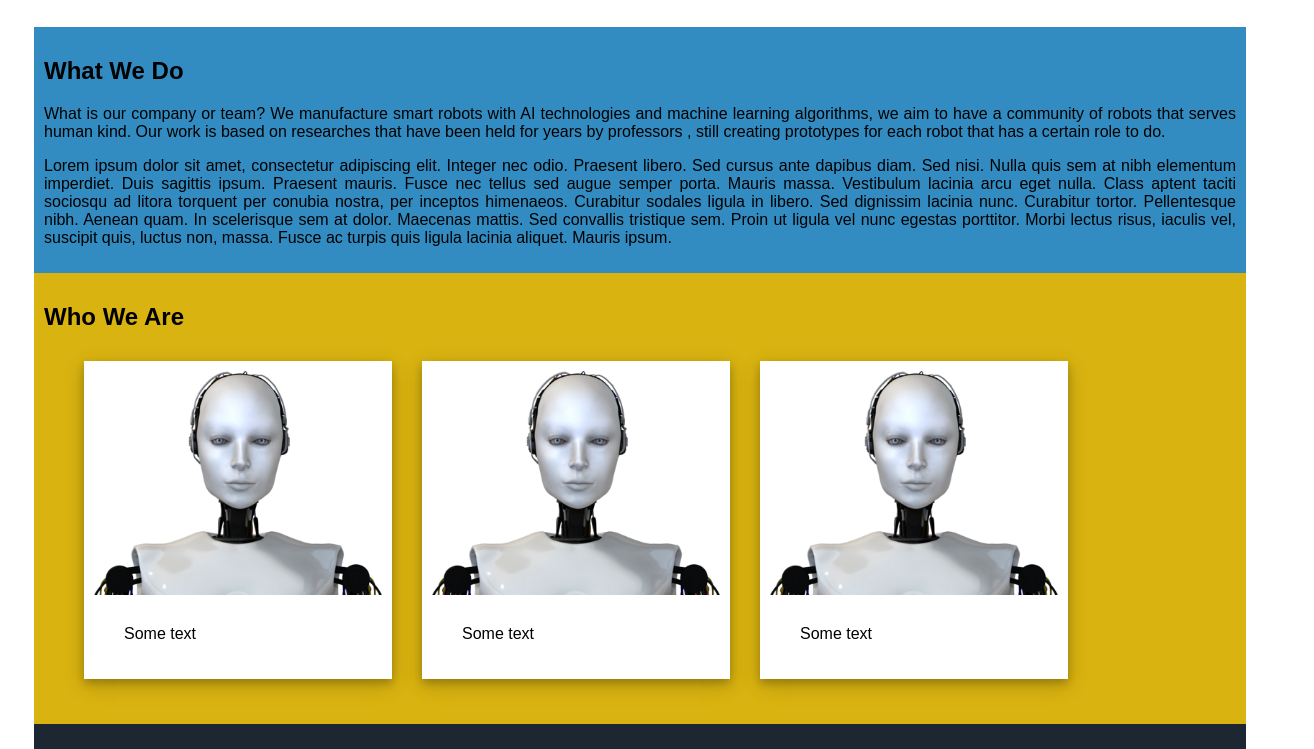
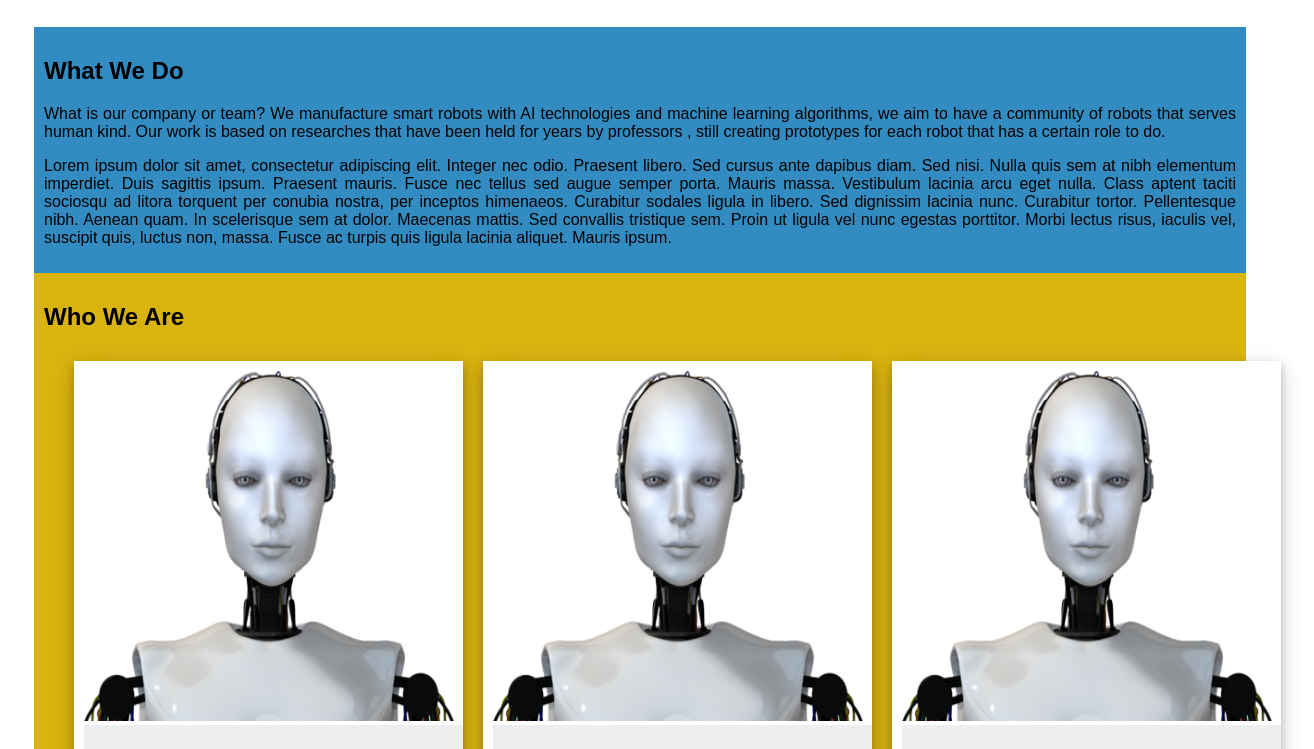
Before and after one commit to FACN3/GHM, a plain HTML site: page index.html in a window 1280 px wide. Shown: the part 175-924 px from the top of the page, 1314 px wide, since content can reach past the window. Drawn offline with Linux system fonts and the light colour scheme.

Commit message:
playing with the CSS

```diff
--- a/index.html
+++ b/index.html
@@ -53,19 +53,22 @@
     <div class="div__photos">
 
         <div class="polaroid">
-          <img src="images/Mynah-robot.png" alt="Mynah`s picture" style="width:100%">
+          <img src="images/Mynah-robot.png" alt="Wlvon's picture" height="350" width="370">
           <div class="container">
-            <p>Some text</p>
+            <p>Welvon
+            Fabricated in Dec,15,2040. First Initialized in Nov,10,2041.
+            Connected to the AIWA which connects togather more than one million Folks
+          </p>
           </div>
        </div>
        <div class="polaroid">
-         <img src="images/Mynah-robot.png" alt="Mynah`s picture" style="width:100%">
+         <img src="images/Mynah-robot.png" alt="Mynah`s picture" height="350" width="370">
          <div class="container">
            <p>Some text</p>
          </div>
       </div>
       <div class="polaroid">
-        <img src="images/Mynah-robot.png" alt="Mynah`s picture" style="width:100%">
+        <img src="images/Mynah-robot.png" alt="Mynah`s picture" height="350" width="370">
         <div class="container">
           <p>Some text</p>
         </div>
--- a/style.css
+++ b/style.css
@@ -46,6 +46,8 @@ p {
   overflow: hidden;
   background-color: #1D2731;
   border-radius: 5px;
+
+
 }
 
 #navbar li {
@@ -53,7 +55,9 @@ p {
   display: block;
   font-size: 22px;
   font-weight: bold;
-  color: #fff;
+  color: #fff
+  white-space:nowrap;
+
 }
 
 #navbar li a {
@@ -78,12 +82,10 @@ p {
   display: inline-flex;
 }
 
-.div__photos div.polaroid {
-  width: 25%;
+.polaroid {
+  width: 30%;
   background-color: white;
   box-shadow: 0 4px 8px 0 rgba(0, 0, 0, 0.2), 0 6px 20px 0 rgba(0, 0, 0, 0.19);
-  margin-bottom: 25px;
-  margin-left:20px;
 }
 
 .div__photos div.container {
@@ -135,3 +137,16 @@ input[type=submit]:hover {
   box-sizing: border-box;
   height:100px;
 }
+.container{
+
+  font-family: Georgia, serif;
+font-style: italic;
+color: #444444;
+letter-spacing: 1.25px;
+line-height: 1.5;
+background: #EEEEEE;
+padding: 5px;
+margin: 0px;
+font-size: 13pt;
+width: 92%;
+}
```
